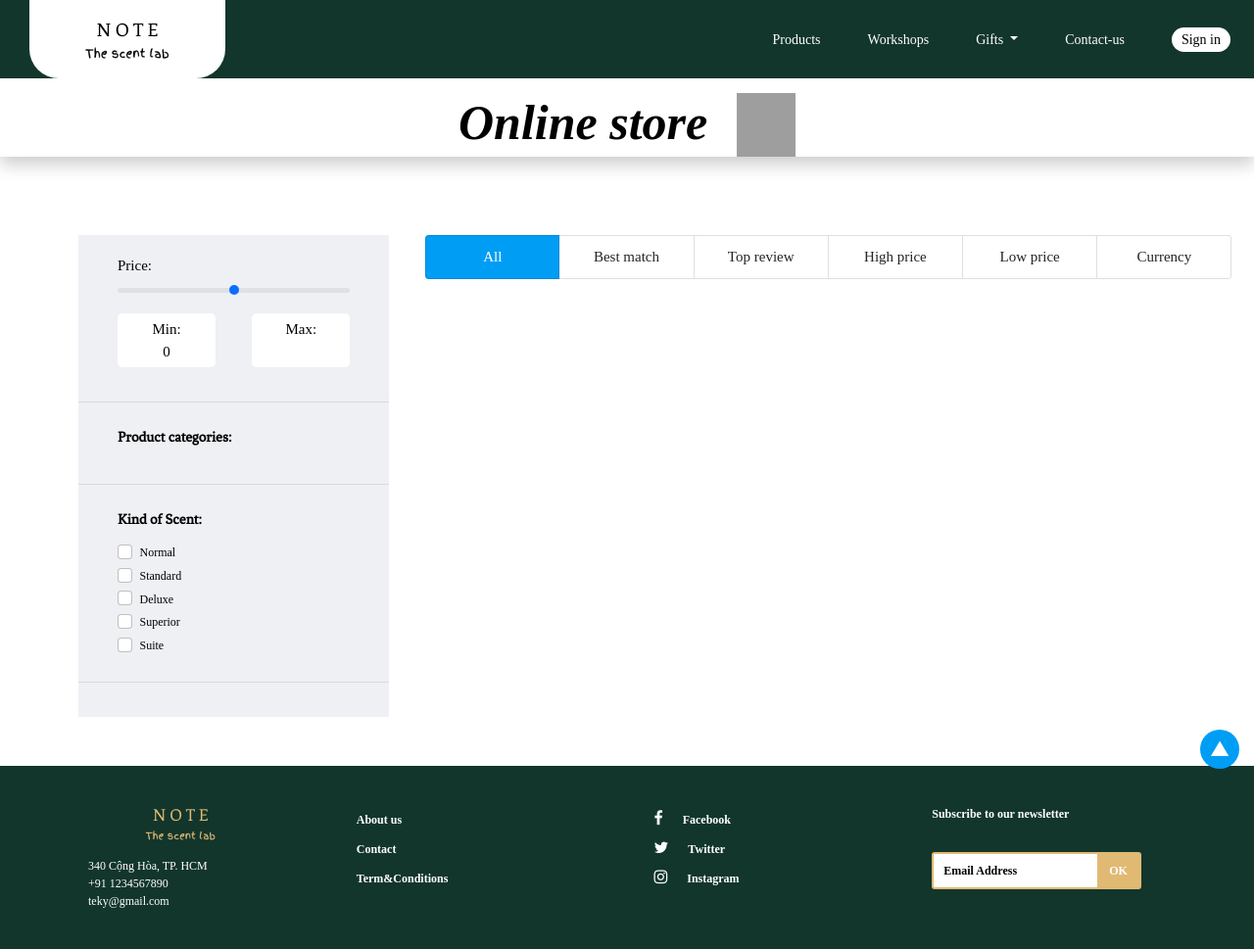
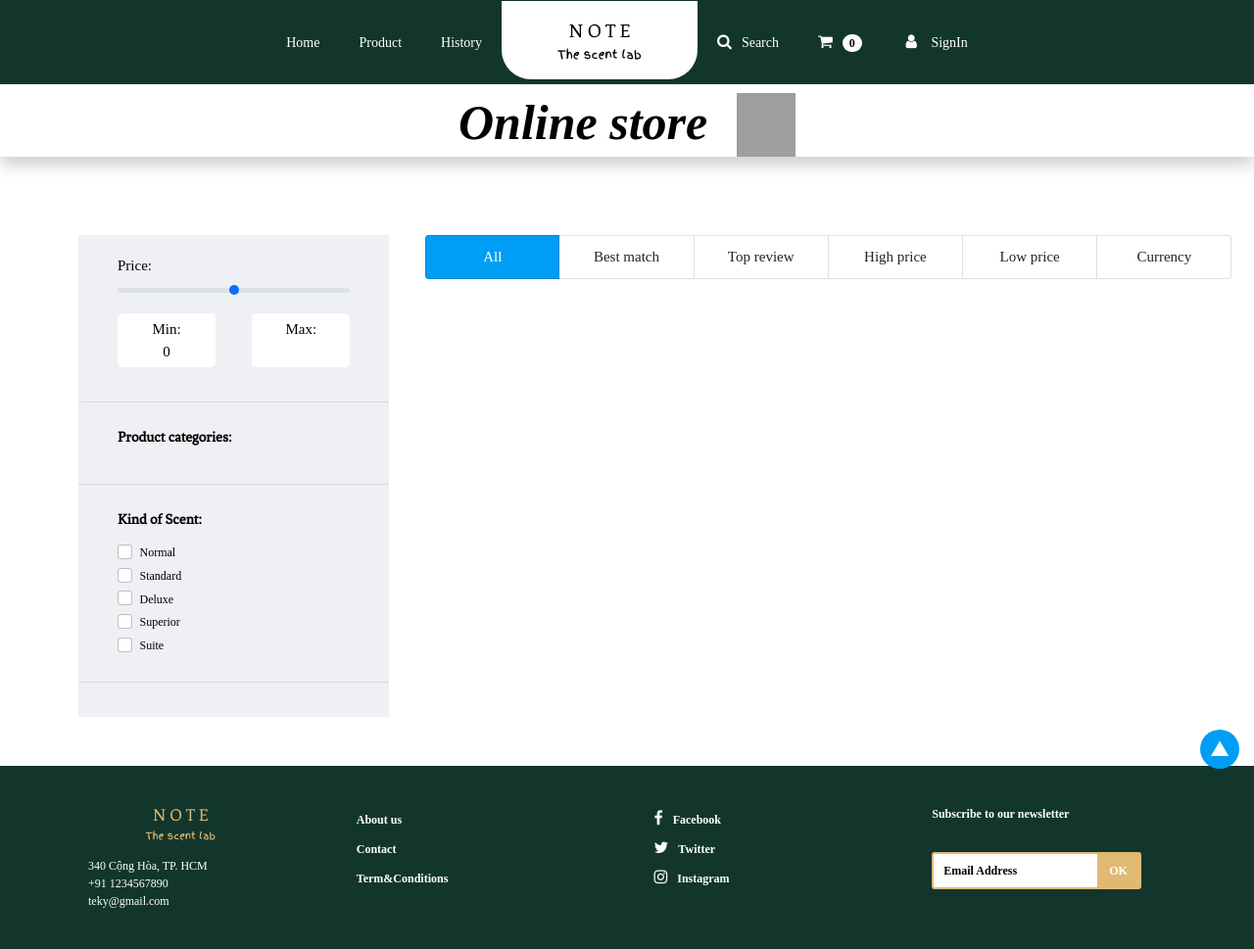
Before and after one commit to Nhatgoodkid/e-commerce-for-scent, a Django app: page /product in a window 1280 px wide. Shown: the whole page at 98% size. Run offline with Django 4.2, Linux system fonts and the light colour scheme; data that the repository does not hold is empty; parts of the project's set-up code (start-up, migrations or seed data) failed here and were passed over; some libraries are stand-ins or nearby versions; some web fonts are replaced; grey boxes are pictures that could not be loaded.

```diff
--- a/ecomprj/scent/urls.py
+++ b/ecomprj/scent/urls.py
@@ -6,6 +6,8 @@ app_name = 'spray'
 urlpatterns = [
     path("", views.index),
     path("product", views.product),
+    path("product/<slug:product_slug>", views.product_details),
+    path("product/<slug:product_slug>/check-out", views.checkout_product),
     path("adm/product", views.product_management),
     path("adm/add/product", views.add_product),
     path("adm/edit/product/<str:product_id>", views.edit_product),
--- a/ecomprj/scent/views.py
+++ b/ecomprj/scent/views.py
@@ -30,6 +30,24 @@ def product(request):
         'product':product,
         'kind': sorted_kind,
         })
+
+# [GET] /product/:slug
+def product_details(request, product_slug):
+    try:
+        product = Product.objects.get(slug=product_slug)
+    except Product.DoesNotExist:
+        return redirect('/product')
+
+    return render(request, 'core/product_detail.html', {'product': product})
+
+# [GET] /product/:slug
+def checkout_product(request, product_slug):
+    try:
+        product = Product.objects.get(slug=product_slug)
+    except Product.DoesNotExist:
+        return redirect('/product')
+
+    return render(request, 'core/checkout.html', {'product': product})
 
 # [GET] /adm/product
 def product_management(request):
--- a/ecomprj/static/css/style.css
+++ b/ecomprj/static/css/style.css
@@ -6,7 +6,7 @@
     --light-green: #007554;
     --button-blue: #009df5;
     --bg-nav: #12362c;
-    --bg-dropdown: rgba(9, 86, 149, 0.5);
+    --bg-dropdown: rgba(1, 1, 1, 0.5);
     --grey: #b7bfbf;
     --light-grey: #d9d9d9;
     --light-grey2: #f0f3fa;
@@ -255,6 +260,7 @@ body {
     width: 200px;
     background-color: var(--white);
     border-radius: 0px 0px 30px 30px;
+    margin-top: -4px;
     display: flex;
     justify-content: center;
     align-items: center;
@@ -264,9 +270,19 @@ body {
     text-align: center;
 }
 
+.navbar-nav {
+    display: flex;
+    justify-content: space-between;
+    align-items: center;
+    flex-wrap: wrap;
+    padding-left: 0;
+    margin-bottom: 0;
+    list-style: none;
+}
+
 .nav-item {
-    padding: 1rem 1.4rem;
-    margin: 12px 0;
+    margin: 0 15px;
+    /* Adjust the spacing between nav items as needed */
 }
 
 .nav-link {
@@ -279,6 +295,19 @@ body {
 .nav-link:hover {
     color: var(--gold);
     font-weight: bold;
+}
+
+.badge {
+    background-color: var(--white);
+    border-radius: 10px;
+    color: black;
+    display: inline-block;
+    font-size: 12px;
+    line-height: 1;
+    padding: 3px 7px;
+    text-align: center;
+    vertical-align: middle;
+    white-space: nowrap;
 }
 
 .signIn {
@@ -396,7 +425,7 @@ h5 {
 
 .fa {
     font-size: 1.6rem;
-    margin-right: 2rem;
+    margin-right: 1rem;
 }
 
 .footerInputLabel {
--- a/ecomprj/templates/core/product.html
+++ b/ecomprj/templates/core/product.html
@@ -50,7 +50,7 @@
                         {% for product in product %}
                         <div class="col">
                             <div class="card">
-                                <img src="{% static product.image_url %}" class="card-img-top" alt="img-thumbnail">
+                                <a href="/product/{{product.slug}}"><img src="{% static product.image_url|add:'.jpg' %}" class="card-img-top" alt="img-thumbnail"></a>
                                 <div class="card-body">
                                     <h5 class="card-title">{{product.name}}</h5>
                                     <div style="display: flex;">
--- a/ecomprj/templates/partials/header.html
+++ b/ecomprj/templates/partials/header.html
@@ -2,75 +2,46 @@
 {% block header %}
 <header>
     <div class="navigation animate__animated animate__fadeInDown" id="navigation">
-        <nav class="navbar row d-flex p-0">
-            <a class="banner col-lg-5 col-md-3 d-md-flex d-none text-decoration-none" href="/">
-                <div class="logo ml-lg-5">
+        <nav class="navbar navbar-expand-md">
+            <div class="container-fluid">
+                <a class="banner col-lg-5 col-md-3 d-md-none text-decoration-none" href="/">
+                    <div class="logo">
                         <div class="contentLogo">
                             <span class="logoText">N O T E</span><br>
                             <span class="logoText subLogoText">The scent lab</span>
                         </div>
                     </div>
                 </a>
-            <div class="col-lg-7 col-md-9 d-md-flex d-none justify-content-end">
-                <ul class="nav text-light d-flex backgroundColorToggle">
+                <div class="collapse navbar-collapse">
+                    <ul class="navbar-nav d-flex align-items-center mx-auto">
                         <li class="nav-item">
-                        <a class="nav-link" href="/product">Products</a>
+                            <a class="nav-link" aria-current="page" href="/">Home</a>
                         </li>
                         <li class="nav-item">
-                        <a class="nav-link" href="#">Workshops</a>
-                    </li>
-                    <li class="nav-item" id="wrapDropdownBooking">
-                        <div class="nav-link dropdown-toggle" data-bs-toggle="dropdown" role="button"
-                            aria-expanded="false">Gifts
-                        </div>
-                        <ul class="dropdown-menu fs-4 pt-3 pb-4" id="dropdownBooking" aria-labelledby="dropdownBooking">
-                            <li class="mt-1"><a class="dropdown-item" href="/booking">Rooms & Suites</a></li>
-                            <li class="mt-1"><a class="dropdown-item" href="/history">History</a></li>
-                        </ul>
-                    </li>
-
-                    <li class="nav-item">
-                        <a class="nav-link" href="#">Contact-us</a>
+                            <a class="nav-link" href="/product">Product</a>
                         </li>
                         <li class="nav-item">
-                        <a class="nav-link p-0" href="#">
-                            <!-- <div class="dropdown user_dropdown">
-                                <span class="signIn signed-in">
-                                    <svg xmlns="http://www.w3.org/2000/svg" width="18" height="18" fill="currentColor"
-                                        class="bi bi-person-fill" viewBox="0 0 16 16">
-                                        <path
-                                            d="M3 14s-1 0-1-1 1-4 6-4 6 3 6 4-1 1-1 1H3zm5-6a3 3 0 1 0 0-6 3 3 0 0 0 0 6z" />
-                                    </svg>
-                                </span>
-                                <div class="dropdown-content">
-                                    <ul class=" p-0">
-                                        <li>
-                                            <a href="/user"></a>
+                            <a class="nav-link" href="#">History</a>
                         </li>
-                                        <li><a href="/admin">Management</a></li>
-                                        <hr>
-                                        <li>
-                                            <a href="/user/logout" class="btnSignOut" id="signOut">
-                                                <span>
-                                                    <svg xmlns="http://www.w3.org/2000/svg" width="16" height="16"
-                                                        fill="currentColor" class="bi bi-box-arrow-right"
-                                                        viewBox="0 0 16 16">
-                                                        <path fill-rule="evenodd"
-                                                            d="M10 12.5a.5.5 0 0 1-.5.5h-8a.5.5 0 0 1-.5-.5v-9a.5.5 0 0 1 .5-.5h8a.5.5 0 0 1 .5.5v2a.5.5 0 0 0 1 0v-2A1.5 1.5 0 0 0 9.5 2h-8A1.5 1.5 0 0 0 0 3.5v9A1.5 1.5 0 0 0 1.5 14h8a1.5 1.5 0 0 0 1.5-1.5v-2a.5.5 0 0 0-1 0v2z" />
-                                                        <path fill-rule="evenodd"
-                                                            d="M15.854 8.354a.5.5 0 0 0 0-.708l-3-3a.5.5 0 0 0-.708.708L14.293 7.5H5.5a.5.5 0 0 0 0 1h8.793l-2.147 2.146a.5.5 0 0 0 .708.708l3-3z" />
-                                                    </svg>
-                                                </span>
-                                                &nbsp; Sign out
+                        <a class="banner d-none d-md-block text-decoration-none" href="/">
+                            <div class="logo">
+                                <div class="contentLogo">
+                                    <span class="logoText">N O T E</span><br>
+                                    <span class="logoText subLogoText">The scent lab</span>
+                                </div>
+                            </div>
                         </a>
+                        <li class="nav-item">
+                            <a class="nav-link" href="#"><i class="fa fa-search"></i>Search</a>
+                        </li>
+                        <li class="nav-item">
+                            <a class="nav-link" href="#"><i class="fa fa-shopping-cart"></i><span class="badge">0</span></a>
+                        </li>
+                        <li class="nav-item">
+                            <a class="nav-link" href="#"><i class="fa fa-fw fa-user"></i>SignIn</a>
                         </li>
                     </ul>
                 </div>
-                            </div> -->
-                        </a>
-                        <a class="nav-link" href="/user/sign-in"><span class="signIn">Sign in</span></a>
-                    </li>
-                </ul>
             </div>
         </nav>
     </div>
```
Also changed, not shown: other parts of ecomprj/static/css/style.css (+103 -2 lines), ecomprj/templates/core/checkout.html (added, +71 -0 lines), ecomprj/templates/core/product_detail.html (added, +198 -0 lines), ecomprj/static/images/imageRooms/Anti-Insect Products/anti-inscet.jpg (renamed from ecomprj/static/images/imageRooms/Anti-Insect Products/anti-inscet.png). Lines whose indentation alone changed are shown as unchanged.
